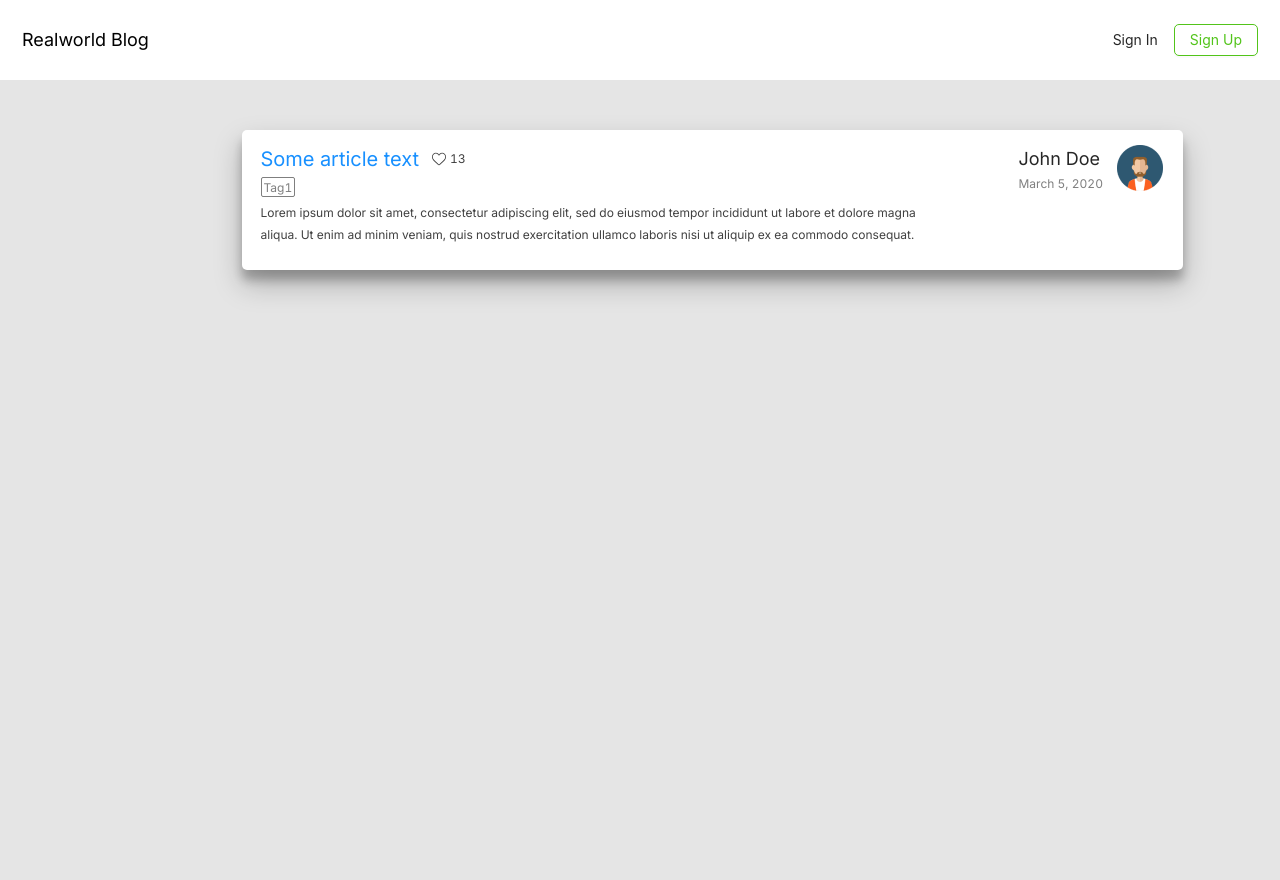
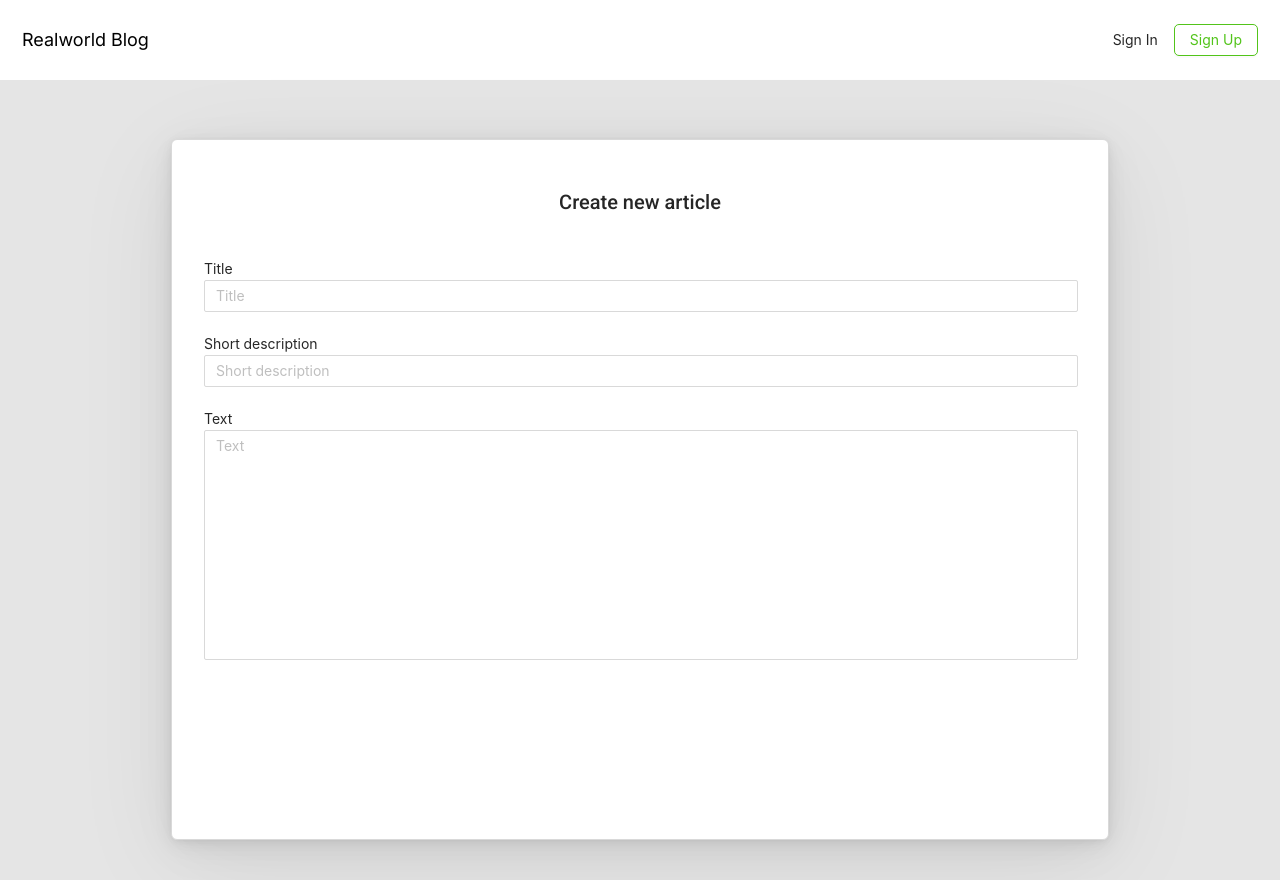
Before and after one commit to rainmanxn/webMernApp21, a React (Create React App) app in the folder client/: page /create in a window 1280 px wide. Built offline with nearby package versions, Linux system fonts and the light colour scheme; the HTML template or start-up script is replaced by a standard one.

Commit message:
v.1.0.31

```diff
--- a/client/src/App.js
+++ b/client/src/App.js
@@ -14,6 +14,8 @@ import PrivateRoute from "./components/private-route/PrivateRoute";
 import Dashboard from "./components/dashboard/Dashboard";
 import Header from './components/Header/Header';
 import Card from './components/Card/Card';
+import CreateArticle from './components/CreateArticle/CreateArticle';
+
 
 // check logged
 if (localStorage.jwtToken) {
@@ -35,7 +37,7 @@ function App() {
         <div className="App">
             <Route path='/' component={Header}/>
             <Route exact path='/' component={Card} />
-            <Route exact path='/create' component={Card} />
+            <Route exact path='/create' component={CreateArticle} />
             <Route exact path='/register' component={Register} />
             <Route exact path='/login' component={Login} />
             <Switch>
--- a/client/src/components/CreateArticle/CreateArticle.js
+++ b/client/src/components/CreateArticle/CreateArticle.js
@@ -0,0 +1,231 @@
+import React from 'react';
+import styled from 'styled-components';
+import { Form, Formik, useField } from 'formik';
+import { Button, Input } from 'antd';
+import { Link } from 'react-router-dom';
+import { connect } from 'react-redux';
+import { loginUser, setErrors } from '../../actions/authActions';
+import PropTypes from 'prop-types';
+
+const { TextArea } = Input;
+
+const Container = styled.div`
+  margin-left: 32px;
+  width: 874px;
+  display: flex;
+  align-items: flex-start;
+  flex-direction: column;
+  flex-grow: 0;
+  margin-top: 21px;
+`;
+
+const Error = styled.div`
+  font-family: Roboto,serif;
+  font-style: normal;
+  font-weight: normal;
+  font-size: 12px;
+  margin-left: 32px;
+  color: tomato;
+  &:last-child {
+    margin-left: 5px;
+  }
+`;
+
+const FormContainer = styled.div`
+  width: 874px;
+  display: flex;
+  flex-direction: column;
+  flex-grow: 0;
+`;
+const BodyRegister = styled.div`
+  background: #E5E5E5;
+  width: 100%;
+  height: 100vh;
+  position: relative;
+  display: flex;
+  justify-content: center;
+`
+const Text = styled.div`
+  width: 311px;
+  margin: 48px auto 21px;
+  font-family: Roboto,serif;
+  font-style: normal;
+  font-weight: 500;
+  font-size: 20px;
+  line-height: 28px;
+  text-align: center;
+  color: #262626;
+`
+
+const Wrapper = styled.div`
+  width: 938px;
+  height: 701px;
+  margin-top: 59px;
+  position: absolute;
+  background: #FFFFFF;
+  border: 1px solid #D9D9D9;
+  box-sizing: border-box;
+  box-shadow: 0px 0.608796px 2.93329px rgba(0, 0, 0, 0.0196802), 0px 1.46302px 7.04911px rgba(0, 0, 0, 0.0282725), 0px 2.75474px 13.2728px rgba(0, 0, 0, 0.035), 0px 4.91399px 23.6765px rgba(0, 0, 0, 0.0417275), 0px 9.19107px 44.2843px rgba(0, 0, 0, 0.0503198), 0px 22px 106px rgba(0, 0, 0, 0.07);
+  border-radius: 6px;
+`
+
+const MyTextInput = ({ label, ...props }) => {
+  let { id, name, errors } = props;
+  const [field] = useField(props);
+  if (!errors) {
+    errors = ''
+  }
+  const color = '#D9D9D9'
+
+  return (
+    <Container>
+      <label htmlFor={id || name}>{label}</label>
+      <Input placeholder={label} style={{ width: 874, borderColor: color }} {...field} {...props} />
+    </Container>
+  );
+};
+
+const MyTextAreaInput = ({ label, ...props }) => {
+  let { id, name, errors } = props;
+  const [field] = useField(props);
+  if (!errors) {
+    errors = ''
+  }
+  const color = '#D9D9D9'
+
+  return (
+    <Container>
+      <label htmlFor={id || name}>{label}</label>
+      <TextArea placeholder={label} style={{ width: 874, borderColor: color }} autoSize={{ minRows: 10, maxRows: 10 }} {...field} {...props} />
+    </Container>
+  );
+};
+
+const MyPasswordInput = ({ label, ...props }) => {
+  const { id, name } = props;
+  const [field, meta] = useField(props);
+  return (
+    <Container>
+      <label htmlFor={id || name}>{label}</label>
+      <Input.Password style={{width: 874}} {...field} {...props} />
+      {meta.touched && meta.error ? (
+        <Error>{meta.error}</Error>
+      ) : null}
+    </Container>
+  );
+};
+
+// const CreateArticle = () => {
+//   return (
+//   <BodyRegister>
+//     <Wrapper>
+//       <Text>
+//         Create new article
+//       </Text>
+//     </Wrapper>
+//   </BodyRegister>
+//   )
+// }
+
+class CreateArticle extends React.Component {
+  state = {
+    skills: []
+  }
+  // componentDidMount() {
+  //   if (this.props.auth.isAuth) {
+  //     this.props.history.push("/dashboard");
+  //   }
+  // }
+  //
+  // componentDidUpdate(prevProps) {
+  //   const { setErrors } = this.props;
+  //   console.log('ERRORS:', this.props.errors)
+  //   if (this.props.auth.isAuth) {
+  //     this.props.history.push('/dashboard')
+  //   }
+  //   if (prevProps.errors !== this.props.errors) {
+  //     setErrors(this.props.errors);
+  //   }
+  // }
+
+  render() {
+    const { errors } = this.props;
+    return (
+      <BodyRegister>
+        <Wrapper>
+          <Text>Create new article</Text>
+          <Formik
+            initialValues={
+              this.props
+            }
+            onSubmit={(fields) => {
+              const { loginUser } = this.props;
+              const { email, password } = fields;
+              const loggedUser = {
+                email,
+                password
+              }
+              loginUser(loggedUser);
+              console.log(loggedUser)
+            }}
+            render={() => (
+              <Form id="myForm">
+                <FormContainer>
+                  <MyTextInput
+                    label="Title"
+                    name="title"
+                    type="text"
+                    id="title"
+                    className="inputForm"
+                  />
+                  <MyTextInput
+                    label="Short description"
+                    name="description"
+                    type="text"
+                    id="description"
+                    className="inputForm"
+                  />
+                  <MyTextAreaInput
+                    label="Text"
+                    name="text"
+                    type="text"
+                    id="text"
+                    className="inputForm"
+                  />
+
+                  {/*<Button type="primary" className="loginButton" form="myForm" key="submit" htmlType="submit" loading={this.props.auth.loading}>*/}
+                  {/*  Login*/}
+                  {/*</Button>*/}
+                </FormContainer>
+              </Form>
+            )}
+          />
+        </Wrapper>
+      </BodyRegister>
+    );
+  }
+}
+
+const mapStateToProps = state => ({
+  auth: state.auth,
+  errors: state.errors,
+  loading: state.loading
+})
+
+// export default connect(
+//   mapStateToProps,
+//   { loginUser, setErrors }
+// )(CreateArticle);
+
+MyTextInput.propTypes = {
+  id: PropTypes.string.isRequired,
+  name: PropTypes.string.isRequired,
+  label: PropTypes.string.isRequired,
+};
+MyPasswordInput.propTypes = {
+  id: PropTypes.string.isRequired,
+  name: PropTypes.string.isRequired,
+  label: PropTypes.string.isRequired,
+};
+
+export default CreateArticle;
```
